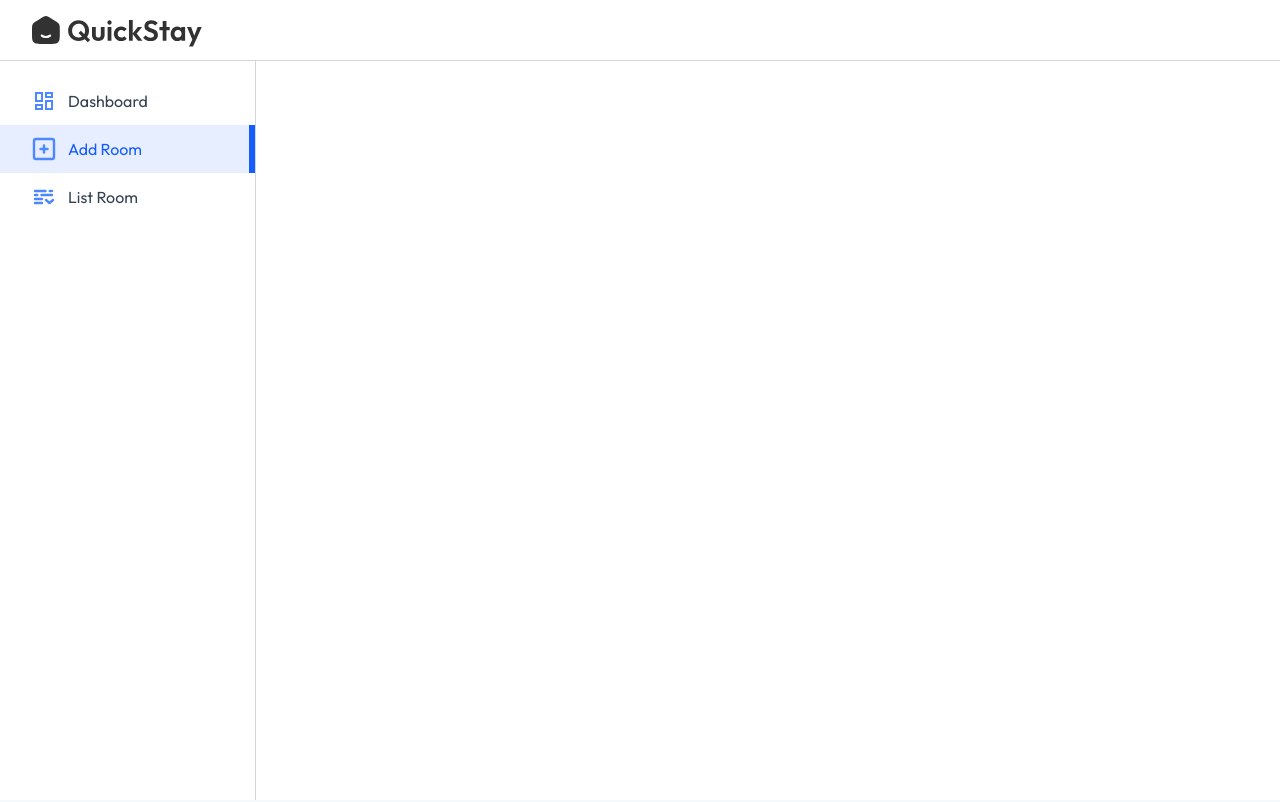
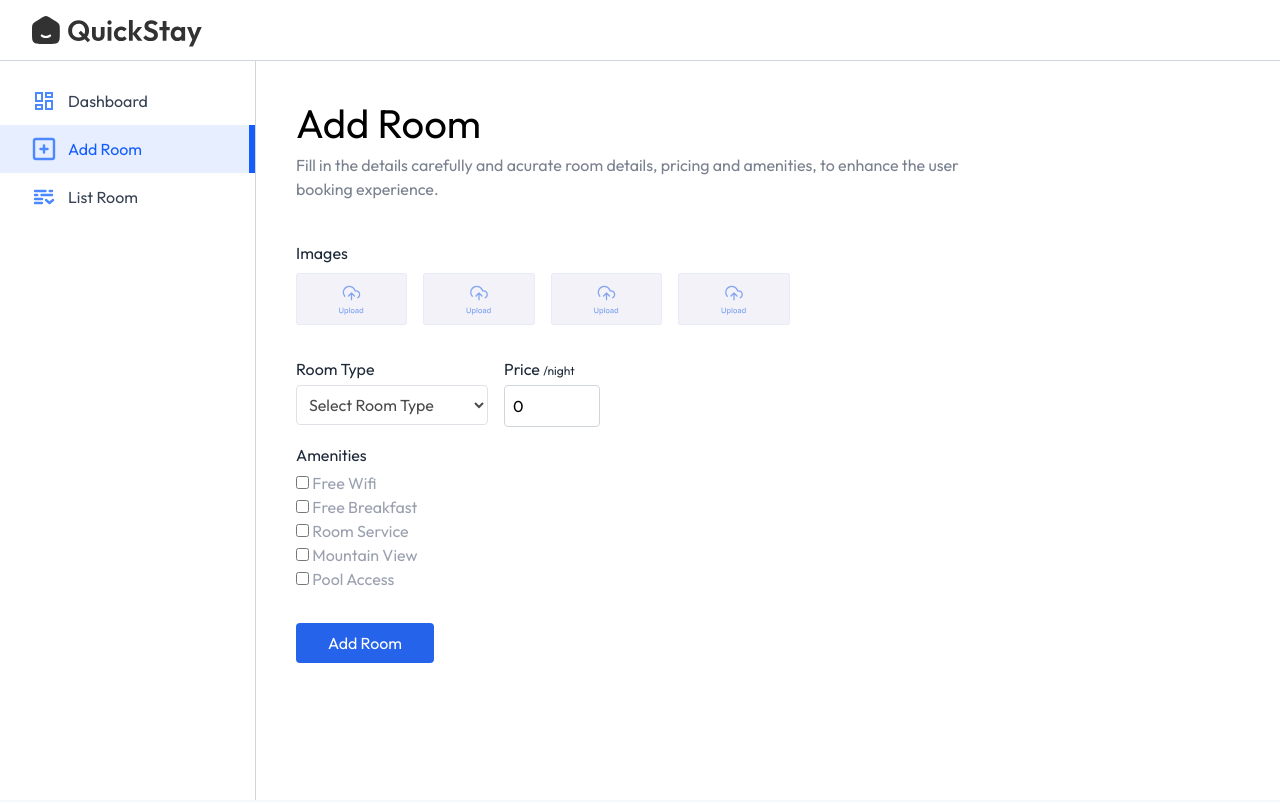
Before and after one commit to abhijitradhakrishnan/Hotel-Booking-Website, a React (Vite) app in the folder client/: page /owner/add-room in a window 1280 px wide. Shown: the top 802 px of the page. Built offline with nearby package versions, Linux system fonts and the light colour scheme; a web font is replaced by a local one.

Commit message:
feat: complete AddRoom and ListRoom pages under hotelOwner section, marking frontend completion

```diff
--- a/client/src/pages/hotelOwner/AddRoom.jsx
+++ b/client/src/pages/hotelOwner/AddRoom.jsx
@@ -1,10 +1,78 @@
-import React from 'react'
+import React, { useState } from 'react'
+import Title from '../../components/Title';
+import { assets } from '../../assets/assets';
 
 const AddRoom = () => {
+
+    const [images, setImages] = useState({
+        1: null,
+        2: null,
+        3: null,
+        4: null
+    });
+
+    const [inputs, setInputs] = useState({
+        roomType: '',
+        pricePerNight: 0,
+        amenities: {
+            'Free Wifi': false,
+            'Free Breakfast': false,
+            'Room Service': false,
+            'Mountain View': false,
+            'Pool Access': false
+        }
+    })
+
   return (
-    <div>
+    <form>
+      <Title align='left' font='outfit' title='Add Room' subTitle='Fill in the details carefully and acurate room details, pricing and amenities, to enhance the user booking experience.'/>
+      {/* Upload Area for Images  */}
+      <p className='text-gray-800 mt-10'>Images</p>
+      <div className='grid grid-cols-2 sm:flex gap-4 my-2 flex-wrap'>
+        {Object.keys(images).map((key)=>(
+            <label htmlFor={`roomImage${key}`} key={key}>
+                <img className='max-h-13 cursor-pointer opacity-80'
+                src={images[key] ? URL.createObjectURL(images[key]) : assets.uploadArea} alt="" />
+                <input type="file" accept='image/*' id={`roomImage${key}`} hidden onChange={e=> setImages({...images, [key]: e.target.files[0]})}/>
+            </label>
+        ))}
+      </div>
 
-    </div>
+      <div className='w-full flex max-sm:flex-col sm:gap-4 mt-4'>
+        <div className='flex-1 max-w-48'>
+            <p className='text-gray-800 mt-4'>Room Type</p>
+            <select value={inputs.roomType} onChange={e=> setInputs({...inputs, roomType: e.target.value})}
+            className='border opacity-70 border-gray-300 mt-1 rounded p-2 w-full'>
+                <option value="">Select Room Type</option>
+                <option value="Single Bed">Single Bed</option>
+                <option value="Double Bed">Double Bed</option>
+                <option value="Luxury Room">Luxury Room</option>
+                <option value="Family Suite">Family Suite</option>
+            </select>
+        </div>
+        <div>
+            <p className='mt-4 text-gray-800'>
+                Price <span className='text-xs'>/night</span>
+            </p>
+            <input type="number" placeholder='0' className='border border-gray-300 mt-1 rounded p-2 w-24' value={inputs.pricePerNight} onChange={e=> setInputs({...inputs, pricePerNight: e.target.value})}/>
+        </div>
+      </div>
+
+      <p className='text-gray-800 mt-4'>Amenities</p>
+      <div className='flex flex-col flex-wrap mt-1 text-gray-400 max-w-sm'>
+        {Object.keys(inputs.amenities).map((amenity, index)=>(
+            <div key={index}>
+                <input type="checkbox" id={`amenities${index+1}`} checked={inputs.amenities[amenity]} onChange={()=>setInputs({...inputs, amenities: {...inputs.amenities, [amenity] : !inputs.amenities[amenity]}})}/>
+                <label htmlFor={`amenities${index+1}`}> {amenity}</label>
+            </div>
+        ))}
+      </div>
+
+      <button className='bg-primary text-white px-8 py-2 rounded mt-8  cursor-pointer'>
+        Add Room
+      </button>
+
+    </form>
   )
 }
 
--- a/client/src/pages/hotelOwner/ListRoom.jsx
+++ b/client/src/pages/hotelOwner/ListRoom.jsx
@@ -1,8 +1,52 @@
-import React from 'react'
+import React, { useState } from 'react'
+import { roomsDummyData } from '../../assets/assets';
+import Title from '../../components/Title';
 
 const ListRoom = () => {
+
+    const [rooms, setRooms] = useState(roomsDummyData);
+
   return (
     <div>
+      <Title align='left' font='outfit' title='Room Listings' subTitle='View, edit, or manage all listed rooms. Keep the information up-to-date to provide best experience for users.'/>
+      <p className='text-gray-800 mt-8'>All Rooms</p>
+
+      <div className='w-full max-w-3xl text-left border border-gray-300 rounded-lg max-h-80 overflow-y-scroll mt-3'>
+         <table className='w-full'>
+            <thead className='bg-gray-50'>
+                <tr>
+                    <th className='py-3 px-4 text-gray-800 font-medium'>Name</th>
+                    <th className='py-3 px-4 text-gray-800 font-medium max-sm:hidden'>Facility</th>
+                    <th className='py-3 px-4 text-gray-800 font-medium'>Price / night</th>
+                    <th className='py-3 px-4 text-gray-800 font-medium text-center'>Actions</th>
+                </tr>
+            </thead>
+            <tbody className='text-sm'>
+                {
+                    rooms.map((item, index)=>(
+                        <tr key={index}>
+                            <td className='py-3 px-4 text-gray-700 border-t border-gray-300'>
+                                {item.roomType}
+                            </td>
+                            <td className='py-3 px-4 text-gray-700 border-t border-gray-300 max-sm:hidden'>
+                                {item.amenities.join(', ')}
+                            </td>
+                            <td className='py-3 px-4 text-gray-700 border-t border-gray-300'>
+                                {item.pricePerNight}
+                            </td>
+                            <td className='py-3 px-4 border-t border-gray-300 text-sm text-red-500 text-center'>
+                                <label className='relative inline-flex items-center cursor-pointer text-gray-900 gap-3'>
+                                    <input type="checkbox" className='sr-only peer' checked={item.isAvailable}/>
+                                    <div className='w-12 h-7 bg-slate-300 rounded-full peer peer-checked:bg-blue-600 transition-colors duration-200'></div>
+                                    <span className='dot absolute left-1 top-1 w-5 h-5 bg-white rounded-full transition-transform duration-200 ease-in-out peer-checked:translate-x-5'></span>
+                                </label>
+                            </td>
+                        </tr>
+                    ))
+                }
+            </tbody>
+         </table>
+      </div>
 
     </div>
   )
```
